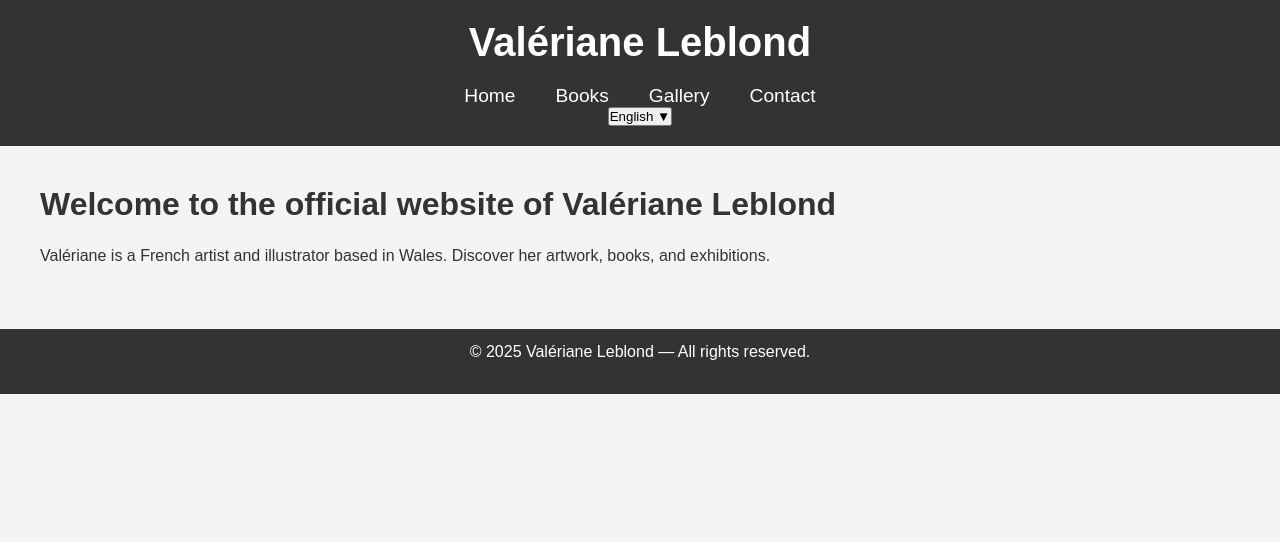
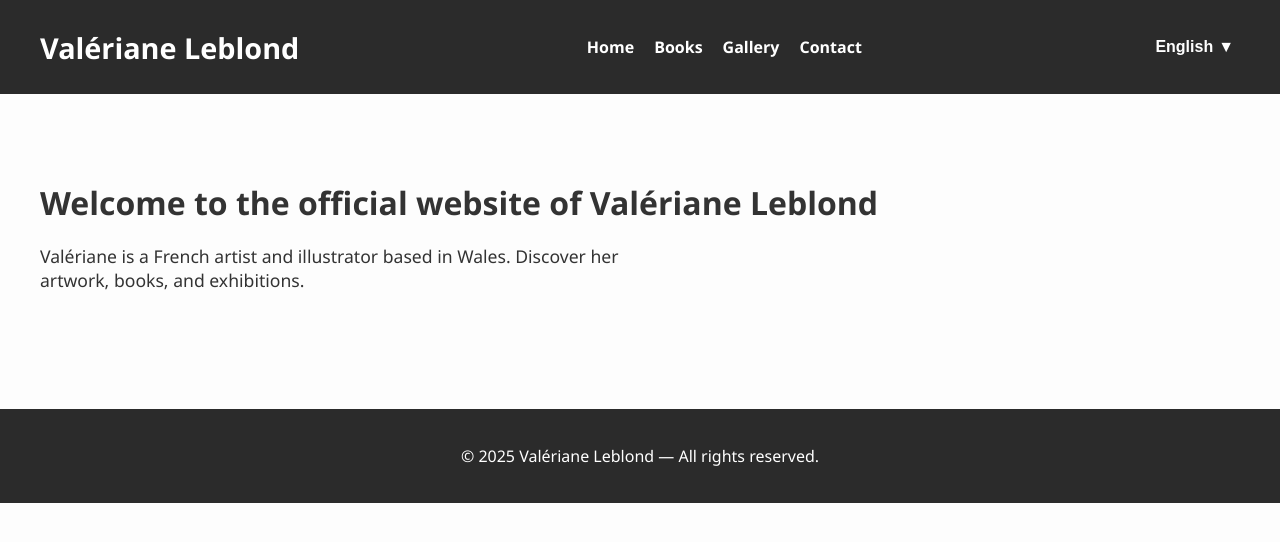
Before and after one commit to LemonsquizzerTHECOOL/valeriane-leblond-website, a plain HTML site: page index.html in a window 1280 px wide. Drawn offline with Linux system fonts and the light colour scheme; files that its build step writes are made by us from their sources; files whose address does not match are found by name.

Commit message:
Update styles.css

```diff
--- a/styles.css
+++ b/styles.css
@@ -1,143 +1,126 @@
-/* General Styles */
-* {
-  margin: 0;
-  padding: 0;
-  box-sizing: border-box;
+:root {
+  --primary-color: #2b2b2b;
+  --accent-color: #f5a623;
+  --bg-color: #fdfdfd;
+  --font-color: #333;
 }
 
 body {
-  font-family: 'Arial', sans-serif;
-  background-color: #f4f4f4;
-  color: #333;
+  margin: 0;
+  font-family: "Segoe UI", sans-serif;
+  background-color: var(--bg-color);
+  color: var(--font-color);
 }
 
+/* Header */
 header {
-  background-color: #333;
-  color: #fff;
+  background-color: var(--primary-color);
+  color: white;
   padding: 20px 40px;
-  text-align: center;
   position: sticky;
   top: 0;
-  z-index: 10;
+  z-index: 100;
 }
 
-h1 {
-  font-size: 2.5rem;
+.container {
+  display: flex;
+  justify-content: space-between;
+  align-items: center;
+  flex-wrap: wrap;
 }
 
-nav {
-  margin-top: 20px;
+header h1 {
+  margin: 0;
+  font-size: 1.8rem;
 }
 
 nav ul {
   list-style: none;
   display: flex;
-  justify-content: center;
+  gap: 20px;
+  padding-left: 0;
 }
 
-nav ul li {
-  margin: 0 20px;
+.nav-link {
+  color: white;
+  text-decoration: none;
+  font-weight: bold;
 }
 
-nav ul li a {
-  color: #fff;
-  text-decoration: none;
-  font-size: 1.2rem;
-  transition: color 0.3s;
-}
-
-nav ul li a:hover {
-  color: #f5a623;
+.nav-link:hover {
+  color: var(--accent-color);
 }
 
 /* Language Dropdown */
-.language-dropdown {
-  position: absolute;
-  top: 20px;
-  right: 40px;
+.language-select {
+  position: relative;
 }
 
-.language-dropdown button {
-  background-color: #333;
-  color: #fff;
-  padding: 10px;
+#language-btn {
+  background: none;
+  border: none;
+  color: white;
+  cursor: pointer;
+  font-weight: bold;
   font-size: 1rem;
-  border: none;
-  cursor: pointer;
   display: flex;
   align-items: center;
 }
 
-.language-dropdown button:focus {
-  outline: none;
+.arrow {
+  margin-left: 5px;
+  transition: transform 0.3s ease;
+}
+
+.language-select.open .arrow {
+  transform: rotate(180deg);
 }
 
 #language-menu {
+  position: absolute;
+  top: 100%;
+  right: 0;
+  background-color: white;
+  color: var(--font-color);
+  list-style: none;
+  padding: 0;
+  margin-top: 10px;
+  border-radius: 4px;
+  box-shadow: 0 2px 6px rgba(0, 0, 0, 0.2);
+  overflow: hidden;
   display: none;
-  position: absolute;
-  top: 40px;
-  background-color: #fff;
-  box-shadow: 0 8px 16px rgba(0, 0, 0, 0.1);
-  width: 150px;
-  border-radius: 5px;
 }
 
 #language-menu li {
-  padding: 10px;
-  text-align: center;
+  padding: 10px 15px;
+  cursor: pointer;
 }
 
-#language-menu li a {
-  color: #333;
-  text-decoration: none;
-  display: block;
+#language-menu li:hover {
+  background-color: var(--accent-color);
+  color: white;
 }
 
-#language-menu li a:hover {
-  background-color: #f5a623;
+/* Hero Section */
+main {
+  padding: 60px 40px;
 }
 
-/* Gallery Page */
-.gallery {
-  display: grid;
-  grid-template-columns: repeat(3, 1fr);
-  gap: 20px;
-  padding: 40px;
-}
-
-.gallery img {
-  width: 100%;
-  border-radius: 10px;
-  box-shadow: 0 4px 8px rgba(0, 0, 0, 0.1);
-  transition: transform 0.3s ease;
-}
-
-.gallery img:hover {
-  transform: scale(1.05);
-}
-
-/* Content Page Layout */
-main {
-  padding: 40px;
-}
-
-h2 {
+.hero h2 {
   font-size: 2rem;
   margin-bottom: 20px;
 }
 
-p {
-  line-height: 1.6;
-  margin-bottom: 20px;
+.hero p {
+  font-size: 1.1rem;
+  max-width: 600px;
 }
 
 /* Footer */
 footer {
-  background-color: #333;
-  color: #fff;
+  background-color: var(--primary-color);
+  color: white;
   text-align: center;
-  padding: 10px 0;
-  position: relative;
-  bottom: 0;
-  width: 100%;
+  padding: 20px;
+  margin-top: 40px;
 }
```
